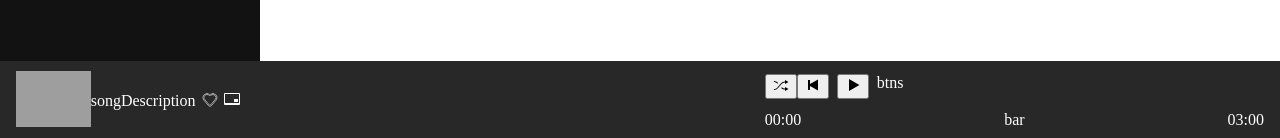
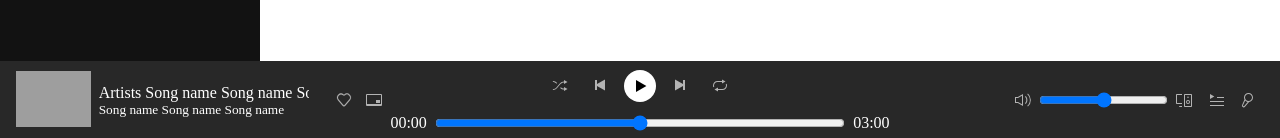
Before and after one commit to Noamzil/AudioFly, a Vue app: page / in a window 1280 px wide. Shown: the part 659-797 px from the top of the page. Built offline with nearby package versions, Linux system fonts and the light colour scheme; grey boxes are pictures that could not be loaded.

Commit message:
first version of footer -elior

```diff
--- a/src/components/app-footer.cmp.vue
+++ b/src/components/app-footer.cmp.vue
@@ -2,12 +2,14 @@
   <section class="footer">
     <played-note-details />
     <song-progress />
+    <device-control />
   </section>
 </template>
 
 <script>
 import playedNoteDetails from './footer-cmps/played-note-details.cmp.vue';
 import songProgress from './footer-cmps/song-progress.cmp.vue';
+import deviceControl from './footer-cmps/device-control.cmp.vue';
 
 export default {
   name: 'app-footer',
@@ -17,6 +19,7 @@ export default {
   components: {
     playedNoteDetails,
     songProgress,
+    deviceControl,
   },
 };
 </script>
--- /dev/null
+++ b/src/components/footer-cmps/device-control.cmp.vue
@@ -0,0 +1,42 @@
+<template>
+  <section class="device-control">
+    <div class="volume-bar">
+      <button>
+        <svg role="presentation" viewBox="0 0 16 16">
+          <path
+            d="M12.945 1.379l-.652.763c1.577 1.462 2.57 3.544 2.57 5.858s-.994 4.396-2.57 5.858l.651.763a8.966 8.966 0 00.001-13.242zm-2.272 2.66l-.651.763a4.484 4.484 0 01-.001 6.397l.651.763c1.04-1 1.691-2.404 1.691-3.961s-.65-2.962-1.69-3.962zM0 5v6h2.804L8 14V2L2.804 5H0zm7-1.268v8.536L3.072 10H1V6h2.072L7 3.732z"
+          ></path>
+        </svg>
+      </button>
+      <input type="range" min="0" max="100" step="any" />
+    </div>
+    <button>
+      <svg role="img" viewBox="0 0 16 16">
+        <path
+          d="M0 3v8c0 .55.45 1 1 1h5v-1H1V3h5V2H1c-.55 0-1 .45-1 1zm3 11.5c0 .275.225.5.5.5H6v-1H3.5c-.275 0-.5.225-.5.5zM15 2H9c-.55 0-1 .45-1 1v11c0 .55.45 1 1 1h6c.55 0 1-.45 1-1V3c0-.55-.45-1-1-1zm0 12H9V3h6v11zm-3-8a.75.75 0 100-1.5.75.75 0 000 1.5zm0 6a2 2 0 100-4 2 2 0 000 4zm0-3c.551 0 1 .449 1 1s-.449 1-1 1-1-.449-1-1 .449-1 1-1z"
+        ></path>
+      </svg>
+    </button>
+    <button>
+      <span aria-hidden="true"
+        ><svg role="img" viewBox="0 0 16 16">
+          <path
+            d="M2 2v5l4.33-2.5L2 2zm0 12h14v-1H2v1zm0-4h14V9H2v1zm7-5v1h7V5H9z"
+          ></path></svg
+      ></span>
+    </button>
+    <button>
+      <svg role="img" viewBox="0 0 16 16">
+        <path
+          d="M8.5 1A4.505 4.505 0 004 5.5c0 .731.191 1.411.502 2.022L1.99 13.163a1.307 1.307 0 00.541 1.666l.605.349a1.307 1.307 0 001.649-.283L9.009 9.95C11.248 9.692 13 7.807 13 5.5 13 3.019 10.981 1 8.5 1zM4.023 14.245a.307.307 0 01-.388.066l-.605-.349a.309.309 0 01-.128-.393l2.26-5.078A4.476 4.476 0 007.715 9.92l-3.692 4.325zM8.5 9C6.57 9 5 7.43 5 5.5S6.57 2 8.5 2 12 3.57 12 5.5 10.429 9 8.5 9z"
+        ></path>
+      </svg>
+    </button>
+  </section>
+</template>
+
+<script>
+export default {
+  name: 'device-control',
+};
+</script>
--- a/src/components/footer-cmps/played-note-details.cmp.vue
+++ b/src/components/footer-cmps/played-note-details.cmp.vue
@@ -1,16 +1,20 @@
 <template>
   <div class="playedNowDetails">
     <div class="artistImg"><img :src="ImgUrl" /></div>
-      <div class="songDescription">songDescription</div>
+    <div class="songDescription">
+      <p class="title">{{ artists }}</p>
+      <small class="names">{{ songName }}</small>
+    </div>
     <button class="LikeBtn">
-        <svg role="img" height="16" width="16" viewBox="0 0 16 16">
+      <svg role="img" viewBox="0 0 16 16">
         <path
           d="M13.764 2.727a4.057 4.057 0 00-5.488-.253.558.558 0 01-.31.112.531.531 0 01-.311-.112 4.054 4.054 0 00-5.487.253A4.05 4.05 0 00.974 5.61c0 1.089.424 2.113 1.168 2.855l4.462 5.223a1.791 1.791 0 002.726 0l4.435-5.195A4.052 4.052 0 0014.96 5.61a4.057 4.057 0 00-1.196-2.883zm-.722 5.098L8.58 13.048c-.307.36-.921.36-1.228 0L2.864 7.797a3.072 3.072 0 01-.905-2.187c0-.826.321-1.603.905-2.187a3.091 3.091 0 012.191-.913 3.05 3.05 0 011.957.709c.041.036.408.351.954.351.531 0 .906-.31.94-.34a3.075 3.075 0 014.161.192 3.1 3.1 0 01-.025 4.403z"
         ></path>
       </svg>
     </button>
     <div class="icon">
-        <svg width="16" height="16" xmlns="http://www.w3.org/2000/svg">
+      <button>
+        <svg xmlns="http://www.w3.org/2000/svg">
           <g fill="currentColor" fill-rule="evenodd">
             <path
               d="M1 3v9h14V3H1zm0-1h14a1 1 0 0 1 1 1v10a1 1 0 0 1-1 1H1a1 1 0 0 1-1-1V3a1 1 0 0 1 1-1z"
@@ -19,6 +23,7 @@
             <path d="M10 8h4v3h-4z"></path>
           </g>
         </svg>
+      </button>
     </div>
   </div>
 </template>
@@ -29,7 +34,9 @@ export default {
   data() {
     return {
       ImgUrl: `https://i.scdn.co/image/ab67616d00001e02ff9ca10b55ce82ae553c8228`,
+      artists: `Artists Song name Song name Song name Song name Song name Song name`,
+      songName: `Song name Song name Song name`,
     };
   },
-}
+};
 </script>
--- a/src/components/footer-cmps/song-progress.cmp.vue
+++ b/src/components/footer-cmps/song-progress.cmp.vue
@@ -3,30 +3,52 @@
     <div class="player-control-btns">
       <div class="controlls-left">
         <button>
-          <svg role="img" height="16" width="16" viewBox="0 0 16 16">
+          <svg role="img" viewBox="0 0 16 16">
             <path
               d="M4.5 6.8l.7-.8C4.1 4.7 2.5 4 .9 4v1c1.3 0 2.6.6 3.5 1.6l.1.2zm7.5 4.7c-1.2 0-2.3-.5-3.2-1.3l-.6.8c1 1 2.4 1.5 3.8 1.5V14l3.5-2-3.5-2v1.5zm0-6V7l3.5-2L12 3v1.5c-1.6 0-3.2.7-4.2 2l-3.4 3.9c-.9 1-2.2 1.6-3.5 1.6v1c1.6 0 3.2-.7 4.2-2l3.4-3.9c.9-1 2.2-1.6 3.5-1.6z"
             ></path>
           </svg>
         </button>
         <button>
-          <svg role="img" height="16" width="16" viewBox="0 0 16 16">
+          <svg role="img" viewBox="0 0 16 16">
             <path d="M13 2.5L5 7.119V3H3v10h2V8.881l8 4.619z"></path>
           </svg>
         </button>
       </div>
       <button class="play-btn">
-        <svg role="img" height="16" width="16" viewBox="0 0 16 16">
+        <svg role="img" viewBox="0 0 16 16">
           <path d="M4.018 14L14.41 8 4.018 2z"></path>
         </svg>
       </button>
-
-      btns
+      <div class="controllers-right">
+        <button>
+          <svg role="img" viewBox="0 0 16 16">
+            <path d="M11 3v4.119L3 2.5v11l8-4.619V13h2V3z"></path>
+          </svg>
+        </button>
+        <button>
+          <svg role="img" viewBox="0 0 16 16">
+            <path
+              d="M5.5 5H10v1.5l3.5-2-3.5-2V4H5.5C3 4 1 6 1 8.5c0 .6.1 1.2.4 1.8l.9-.5C2.1 9.4 2 9 2 8.5 2 6.6 3.6 5 5.5 5zm9.1 1.7l-.9.5c.2.4.3.8.3 1.3 0 1.9-1.6 3.5-3.5 3.5H6v-1.5l-3.5 2 3.5 2V13h4.5C13 13 15 11 15 8.5c0-.6-.1-1.2-.4-1.8z"
+            ></path>
+          </svg>
+        </button>
+      </div>
     </div>
     <div class="playback-bar">
-      <p class="progress-time-start">{{ progressTimeStart }}</p>
-      bar
-      <p class="progress-time-end">{{ progressTimeEnd }}</p>
+      <div class="progress-time-start">
+        <p>{{ progressTimeStart }}</p>
+      </div>
+      <input
+        class="progress-bar-input"
+        type="range"
+        :min="progressTimeStart"
+        :max="progressTimeEnd"
+        step="0.01"
+      />
+      <div class="progress-time-end">
+        <p>{{ progressTimeEnd }}</p>
+      </div>
     </div>
   </div>
 </template>
--- a/src/style/cmps/footer.scss
+++ b/src/style/cmps/footer.scss
@@ -9,6 +9,26 @@
   flex-direction: row;
   justify-content: space-between;
   padding: 0 16px;
+  & svg {
+    height: 16px;
+    width: 16px;
+    color: #b3b3b3;
+    &:hover{
+      color: white;
+    }
+  }
+  & button {
+    background-color: transparent;
+    border: none;
+    color: #b3b3b3;
+    height: 32px;
+    width: 32px;
+    &:hover{
+      color: white;
+    }
+  }
 }
+
 @import './footer/played-note-details.scss';
 @import './footer/song-progress.scss';
+@import './footer/device-control.scss';
--- /dev/null
+++ b/src/style/cmps/footer/device-control.scss
@@ -0,0 +1,7 @@
+.footer .device-control {
+  display: flex;
+  flex-direction: row;
+  justify-content: flex-end;
+  min-width: 180px;
+  width: 30%;
+}
--- a/src/style/cmps/footer/played-note-details.scss
+++ b/src/style/cmps/footer/played-note-details.scss
@@ -7,23 +7,49 @@
   width: 30%;
 }
 
-.footer .LikeBtn {
-  background: transparent;
-  border: none;
-  & svg {
-    stroke: #b3b3b3;
-    stroke-width: 6%;
-  }
-}
 .footer .artistImg img {
   height: 56px;
 }
 
 .footer .songDescription {
   color: white;
+  align-items: center;
+  column-gap: 8px;
+  display: grid;
+  grid-template:
+    'title title'
+    'badges subtitle' / auto 1fr;
+  margin: 0 14px;
+
+  & p,
+  small {
+    width: 100%;
+    white-space: nowrap;
+    margin-left: -6px;
+    margin-right: -6px;
+    max-width: 260px;
+    overflow: hidden;
+
+    &:hover {
+      cursor: pointer;
+      text-decoration: underline;
+    }
+  }
+
+  & .title {
+    grid-area: title;
+    justify-self: start;
+  }
+
+  & .names {
+    grid-area: subtitle;
+    grid-column-start: badges;
+  }
 }
 
-.footer svg {
-  width: 16px;
-  height: 16px;
+.footer .LikeBtn {
+  & svg {
+    stroke: #b3b3b3;
+    stroke-width: 1%;
+  }
 }
--- a/src/style/cmps/footer/song-progress.scss
+++ b/src/style/cmps/footer/song-progress.scss
@@ -3,6 +3,8 @@
   width: 40%;
   display: flex;
   flex-direction: column;
+  align-items: center;
+  justify-content: center;
 }
 
 .player-control-btns {
@@ -11,12 +13,46 @@
   gap: 8px;
   margin-bottom: 12px;
   width: 100%;
+  justify-content: center;
 }
 
-.playback-bar{
-    align-items: center;
-    display: flex;
-    flex-direction: row;
-    justify-content: space-between;
-    width: 100%;
+.playback-bar {
+  align-items: center;
+  display: flex;
+  flex-direction: row;
+  justify-content: space-between;
+  gap: 8px;
+  width: 100%;
 }
+
+.progress-bar-input {
+  width: 100%;
+}
+.progress-time-start {
+  text-align: right;
+}
+
+.progress-time-end {
+  text-align: left;
+}
+
+.player-control-btns .play-btn {
+  align-items: center;
+  background-color: #fff;
+  border-radius: 50%;
+  display: flex;
+  justify-content: center;
+  & svg {
+    color: #000;
+  }
+}
+
+.player-control-btns .controllers-right,
+.controlls-left {
+  display: flex;
+  flex: 1;
+  gap: 8px;
+}
+.player-control-btns .controlls-left {
+  justify-content: flex-end;
+}
```
Lines whose indentation alone changed are shown as unchanged.
